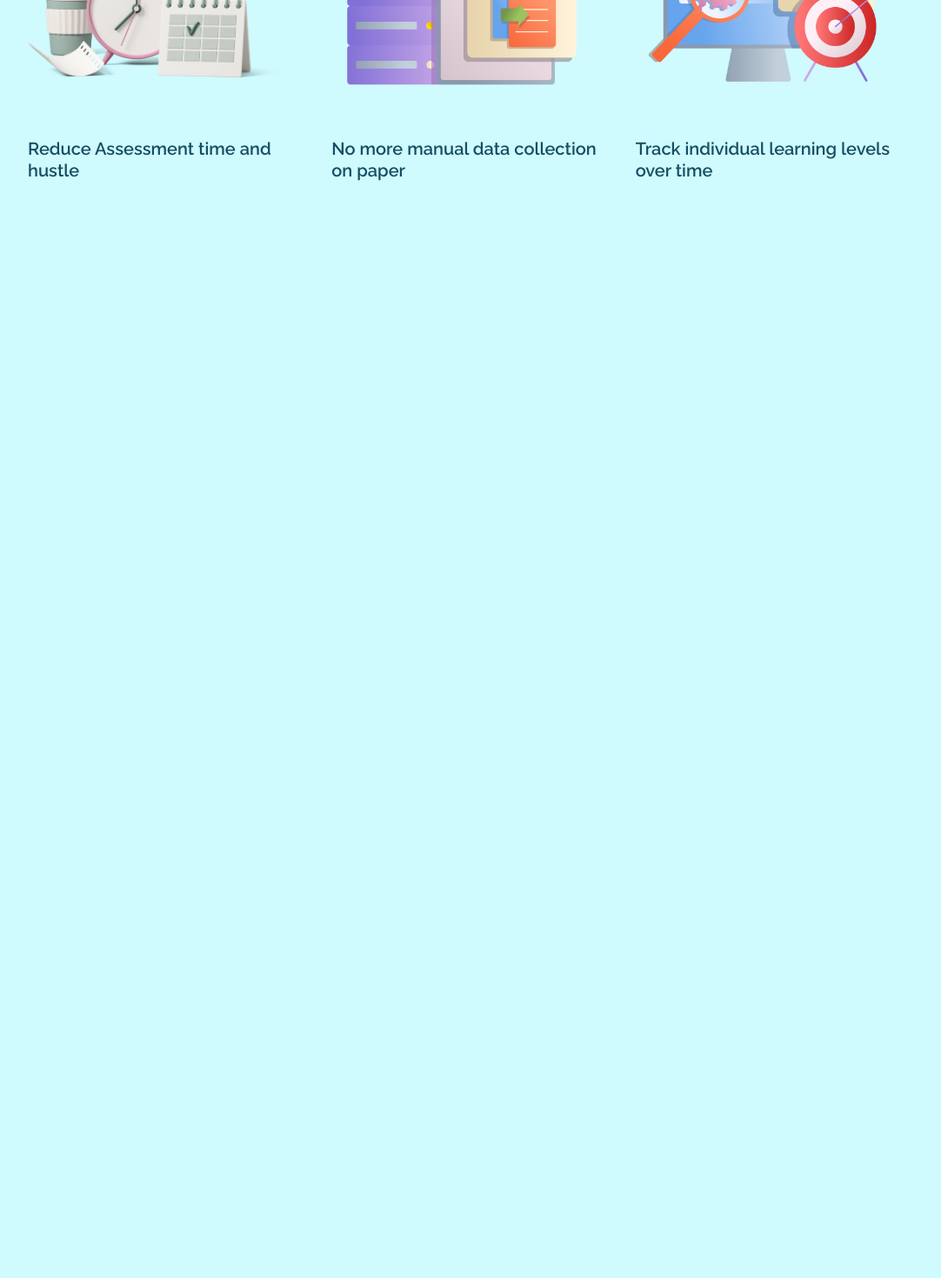
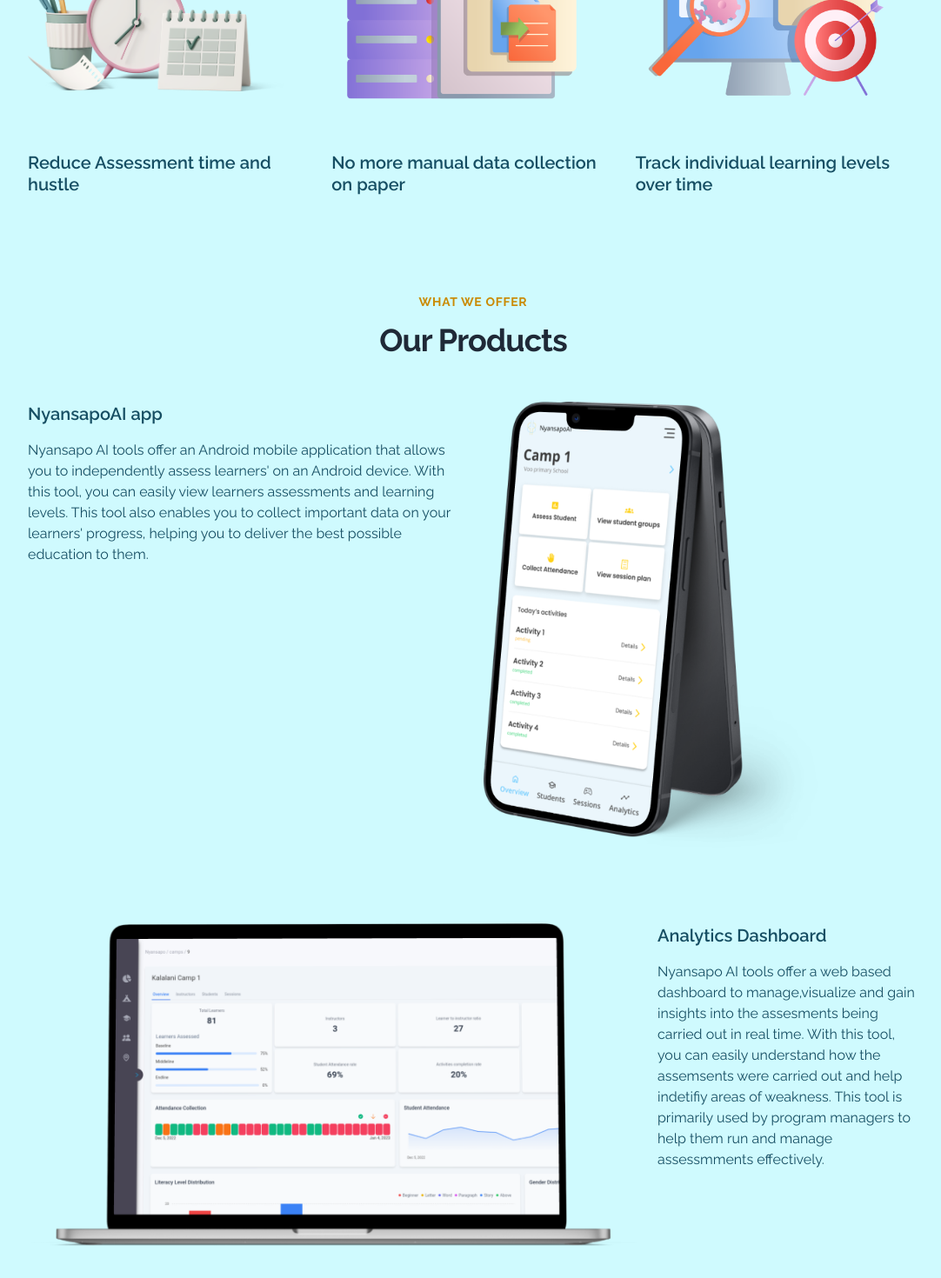
Before and after one commit to NyansapoAI/website, a Next.js app: page / in a window 1280 px wide. Shown: the part 970-2440 px from the top of the page at 87% size, without its empty margins (96-1178 px from the left). Before the commit the page ends 1275 px from the top, so only its background shows below. Built offline with nearby package versions, Linux system fonts and the light colour scheme.

Commit message:
update:added products section

```diff
--- a/src/app/components/SectionHeader.tsx
+++ b/src/app/components/SectionHeader.tsx
@@ -1,6 +1,6 @@
 import React from 'react'
 
-export default function SectionTitle(props: {
+export default function SectionHeader(props: {
   align?: string
   pretitle?: string
   title: string
@@ -16,7 +16,7 @@ export default function SectionTitle(props: {
       className={`flex w-full flex-col mt-4 ${
         props.align && props.align === 'left'
           ? ''
-          : 'items-center justify-center text-center'
+          : 'items-center justify-center text-center mb-4'
       }`}
     >
       {props.pretitle && (
--- a/src/app/page.tsx
+++ b/src/app/page.tsx
@@ -1,11 +1,13 @@
 import About from './sections/about'
 import Hero from './sections/hero'
+import Products from './sections/products'
 
 export default function Home() {
   return (
     <main className='container'>
       <Hero />
       <About />
+      <Products />
     </main>
   )
 }
--- /dev/null
+++ b/src/app/sections/products.tsx
@@ -0,0 +1,58 @@
+import Image from 'next/image'
+import React from 'react'
+import SectionTitle from '../components/SectionHeader'
+import app from '@imgs/products/app.png'
+import dashboard from '@imgs/products/dashboard.png'
+type Props = {}
+
+export default function Products({}: Props) {
+  return (
+    <div>
+      <SectionTitle pretitle='what we offer' title='Our Products' />
+      <div className='flex gap-6 justify-between py-8'>
+        <aside className='flex-1'>
+          <h1 className='text-xl  mb-4 font-semibold'>NyansapoAI app</h1>
+          <p>
+            Nyansapo AI tools offer an Android mobile application that allows
+            you to independently assess learners&apos; on an Android device.
+            With this tool, you can easily view learners assessments and
+            learning levels. This tool also enables you to collect important
+            data on your learners&apos; progress, helping you to deliver the
+            best possible education to them.
+          </p>
+        </aside>
+        <div className='flex-1'>
+          <Image
+            width={700}
+            height={800}
+            className='object-contain'
+            src={app}
+            alt='nyansapo AI app'
+          />
+        </div>
+      </div>
+      <div className='flex gap-6 justify-between py-8'>
+        <div className='flex-2'>
+          <Image
+            width={700}
+            height={800}
+            className='object-contain'
+            src={dashboard}
+            alt='nyansapo AI app'
+          />
+        </div>
+        <aside className='flex-1'>
+          <h1 className='text-xl font-semibold mb-4'>Analytics Dashboard</h1>
+          <p className=''>
+            Nyansapo AI tools offer a web based dashboard to manage,visualize
+            and gain insights into the assesments being carried out in real
+            time. With this tool, you can easily understand how the assemsents
+            were carried out and help indetifiy areas of weakness. This tool is
+            primarily used by program managers to help them run and manage
+            assessmments effectively.
+          </p>
+        </aside>
+      </div>
+    </div>
+  )
+}
```
Also changed, not shown: public/imgs/products/app.png (added), public/imgs/products/dashboard.png (added).
